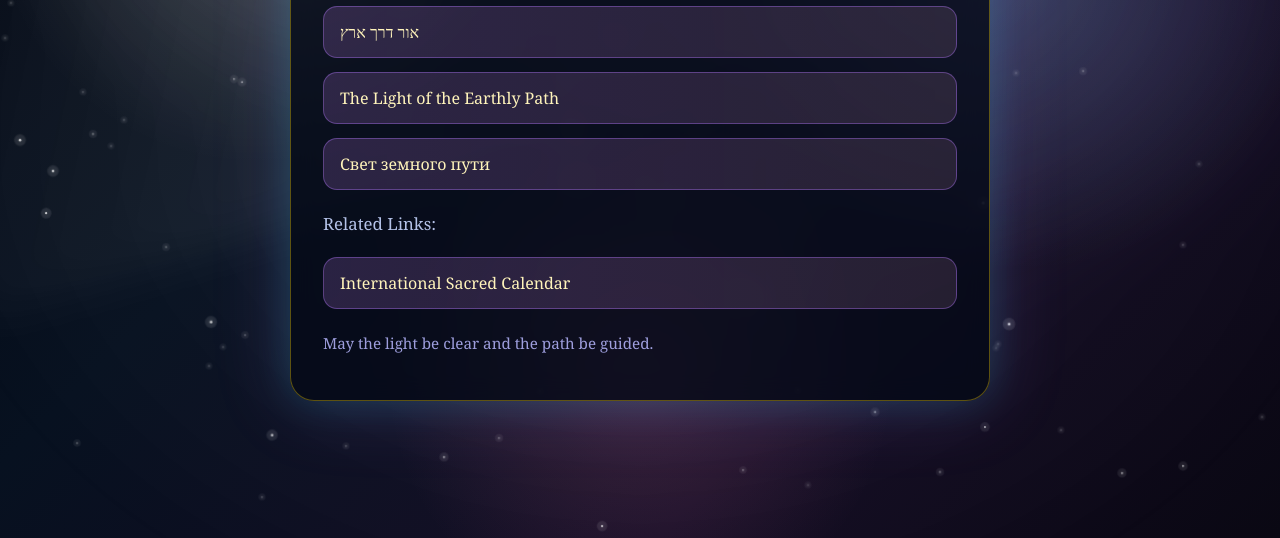
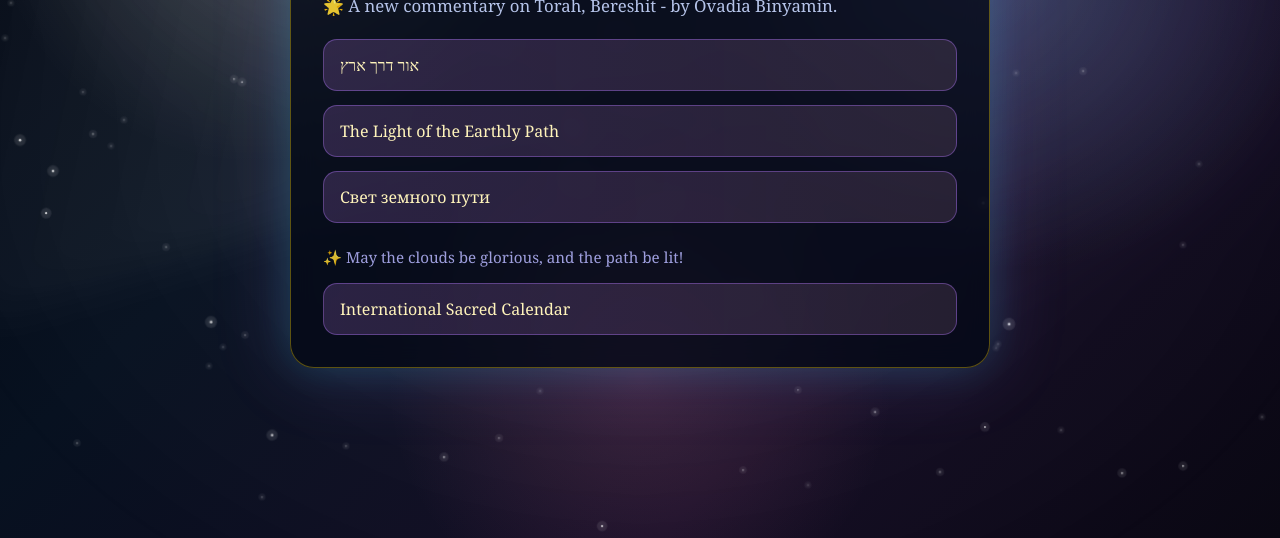
Before and after one commit to benmyrgorod/earthly, a plain HTML site: page index.html in a window 1280 px wide. Shown: the part 262-800 px from the top of the page. Drawn offline with Linux system fonts and the light colour scheme.

Commit message:
Update wording

```diff
--- a/index.html
+++ b/index.html
@@ -10,7 +10,7 @@
     <div class="starfield" aria-hidden="true"></div>
     <main class="card">
       <h1>Derech Eretz</h1>
-      <p class="subtitle">Sacred translations and luminous pathways:</p>
+      <p class="subtitle">🌟 A new commentary on Torah, Bereshit - by Ovadia Binyamin.</p>
       <ul>
         <li>
           <a href="https://docs.google.com/document/d/1_KhqbVtu9IqQZ-IIJMQeCQCgPElxkXHt/edit?usp=share_link&ouid=103695002754294688214&rtpof=true&sd=true" target="_blank" rel="noopener noreferrer">
@@ -28,8 +28,7 @@
           </a>
         </li>
     </ul>
-    </br>
-    <p class="subtitle">Related Links:</p>
+    <p class="signature">✨ May the clouds be glorious, and the path be lit!</p>
     <ul>
         <li>
           <a href="https://sacredcal.one" target="_blank" rel="noopener noreferrer">
@@ -37,7 +36,6 @@
           </a>
         </li>
       </ul>
-      <p class="signature">May the light be clear and the path be guided.</p>
     </main>
     <script>
       const starfield = document.querySelector('.starfield');
```
